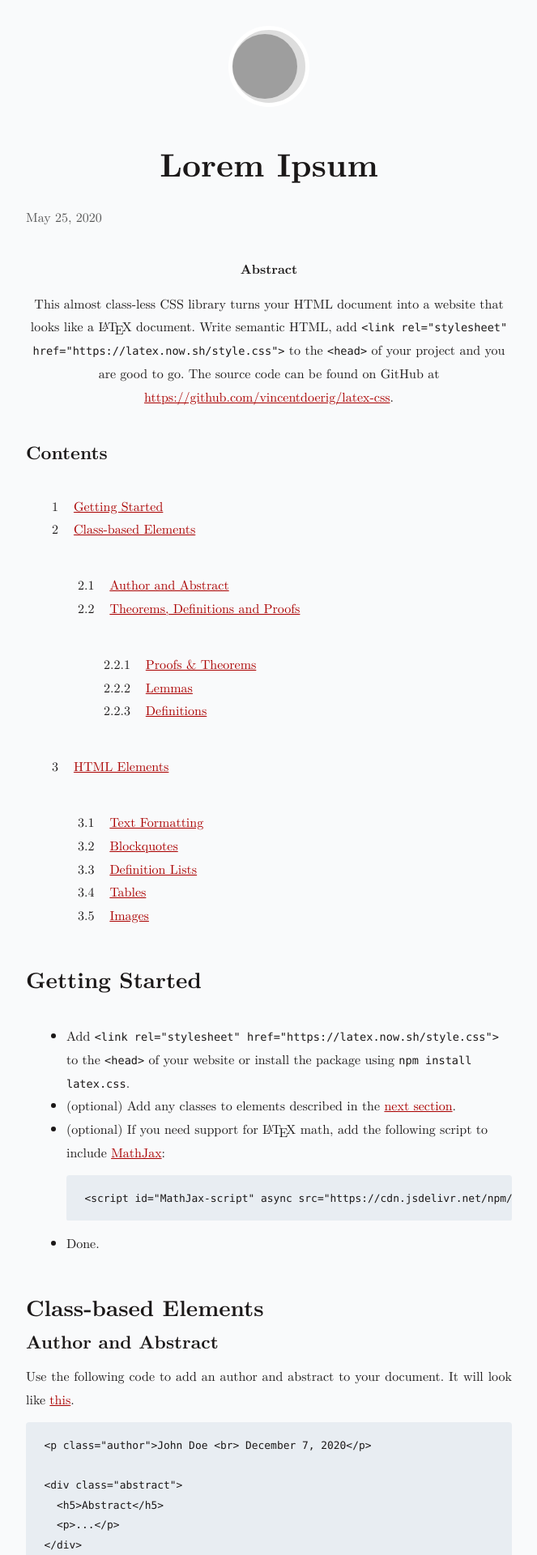
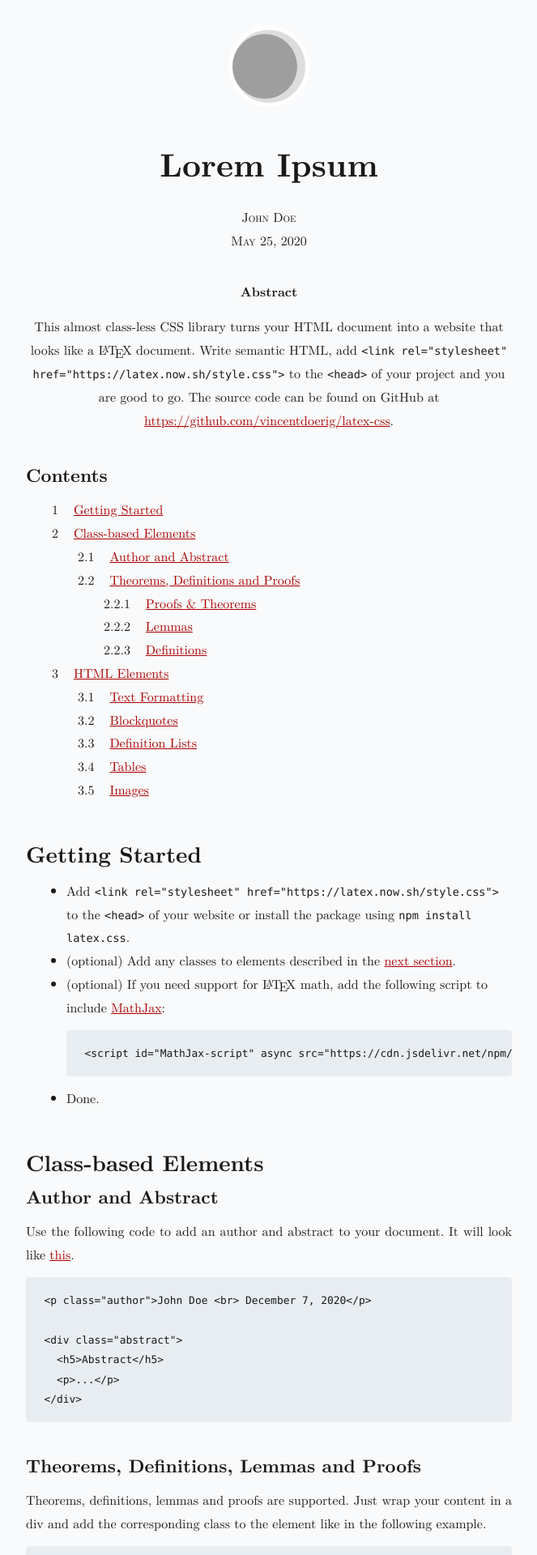
Before and after one commit to ryanmcdermott/jekyll-latex, a Jekyll site: the page built from _posts/2020-05-25-lorem-ipsum.md, in a window 1280 px wide. Shown: the top 1920 px of the page at 81% size, without its empty margins (308-971 px from the left). Built offline with Jekyll 4.4.1, drawn with Linux system fonts in a browser that asks for light colours; grey boxes are pictures that could not be loaded.

Commit message:
Fix author

```diff
--- a/_layouts/post.html
+++ b/_layouts/post.html
@@ -5,7 +5,12 @@ layout: default
 <article>
 	<div class="center">
 		<h1>{{ page.title }}</h1>
-		<time>{{ page.date | date: '%B %-d, %Y' }}</time>
+		<p class="author">
+			{{ page.author }}
+			<br />
+			{{ page.date | date: '%B %-d, %Y' }}
+		</p>
+
 	</div>
 
 	<div class="divider"></div>
--- a/_sass/main.scss
+++ b/_sass/main.scss
@@ -494,7 +494,6 @@ iframe {
   }
 ul,
 ol {
-	margin: 40px 0;
 	padding-left: 50px;
 li {
 	word-wrap: break-word;
```
